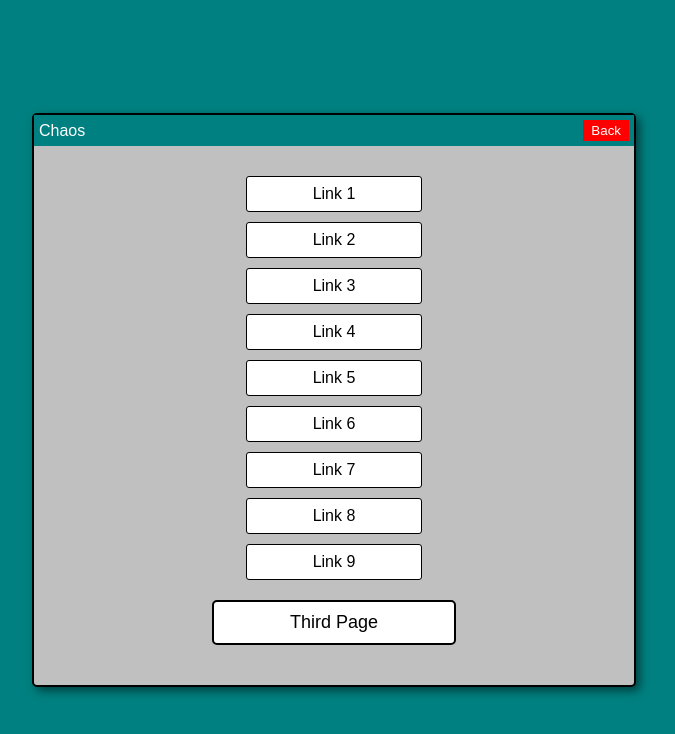
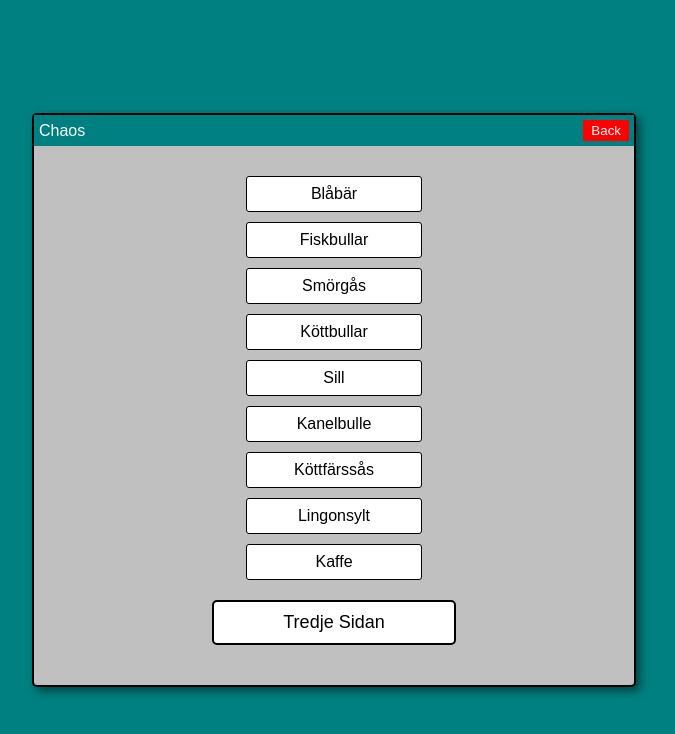
Before and after one commit to s25da/s25da.github.io, a plain HTML site: page nextpage.html in a window 1280 px wide. Shown: the whole page, without its empty margins (306-981 px from the left). Drawn offline with Linux system fonts and the light colour scheme.

Commit message:
Update nextpage.html

```diff
--- a/nextpage.html
+++ b/nextpage.html
@@ -13,16 +13,16 @@
             <button class="windows95-close-btn" onclick="goBack()">Back</button>
         </div>
         <div class="windows95-content-chaos">
-            <a href="https://www.youtube.com/watch?v=dQw4w9WgXcQ" class="chaos-link">Link 1</a>
-            <a href="https://www.youtube.com/watch?v=dQw4w9WgXcQ" class="chaos-link">Link 2</a>
-            <a href="https://www.youtube.com/watch?v=dQw4w9WgXcQ" class="chaos-link">Link 3</a>
-            <a href="https://www.youtube.com/watch?v=dQw4w9WgXcQ" class="chaos-link">Link 4</a>
-            <a href="https://www.youtube.com/watch?v=dQw4w9WgXcQ" class="chaos-link">Link 5</a>
-            <a href="https://www.youtube.com/watch?v=dQw4w9WgXcQ" class="chaos-link">Link 6</a>
-            <a href="https://www.youtube.com/watch?v=dQw4w9WgXcQ" class="chaos-link">Link 7</a>
-            <a href="https://www.youtube.com/watch?v=dQw4w9WgXcQ" class="chaos-link">Link 8</a>
-            <a href="https://www.youtube.com/watch?v=dQw4w9WgXcQ" class="chaos-link">Link 9</a>
-            <a href="thirdpage.html" class="chaos-link-third">Third Page</a>
+            <a href="https://www.youtube.com/watch?v=dQw4w9WgXcQ" class="chaos-link">Blåbär</a>
+            <a href="https://www.youtube.com/watch?v=dQw4w9WgXcQ" class="chaos-link">Fiskbullar</a>
+            <a href="https://www.youtube.com/watch?v=dQw4w9WgXcQ" class="chaos-link">Smörgås</a>
+            <a href="https://www.youtube.com/watch?v=dQw4w9WgXcQ" class="chaos-link">Köttbullar</a>
+            <a href="https://www.youtube.com/watch?v=dQw4w9WgXcQ" class="chaos-link">Sill</a>
+            <a href="https://www.youtube.com/watch?v=dQw4w9WgXcQ" class="chaos-link">Kanelbulle</a>
+            <a href="https://www.youtube.com/watch?v=dQw4w9WgXcQ" class="chaos-link">Köttfärssås</a>
+            <a href="https://www.youtube.com/watch?v=dQw4w9WgXcQ" class="chaos-link">Lingonsylt</a>
+            <a href="https://www.youtube.com/watch?v=dQw4w9WgXcQ" class="chaos-link">Kaffe</a>
+            <a href="thirdpage.html" class="chaos-link-third">Tredje Sidan</a>
         </div>
     </div>
     <script>
```
